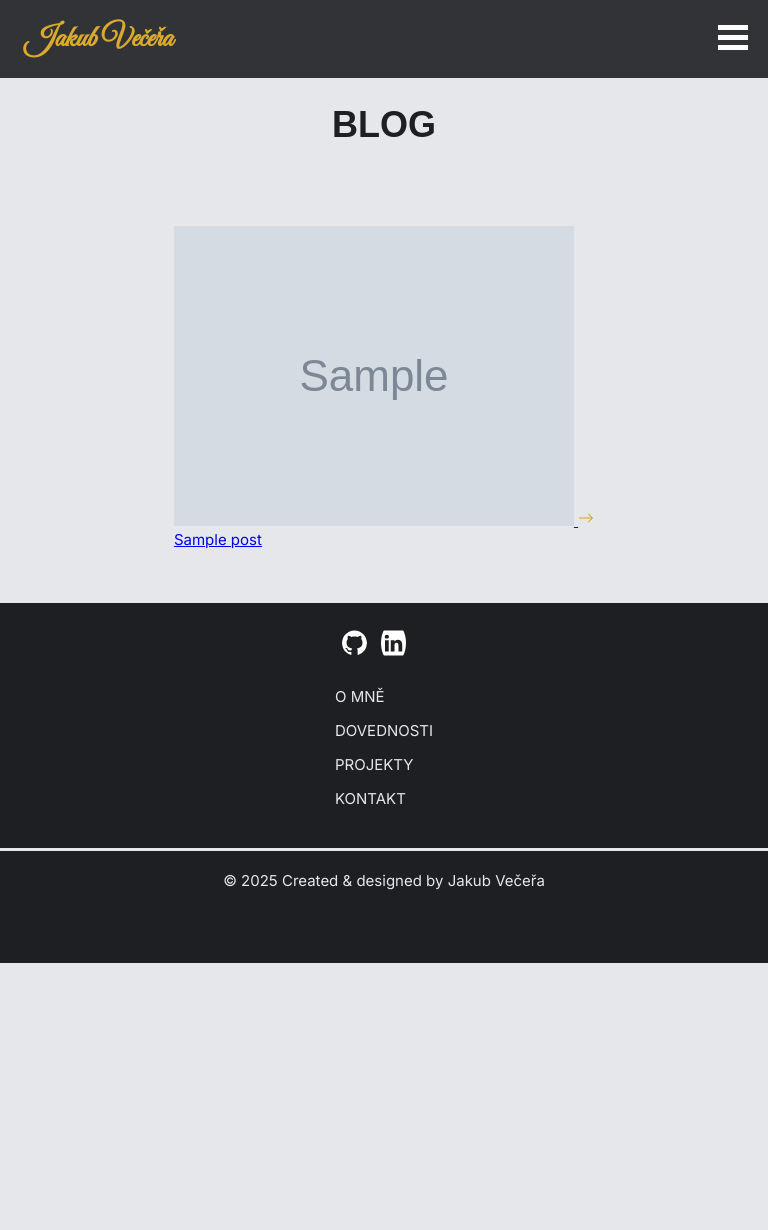
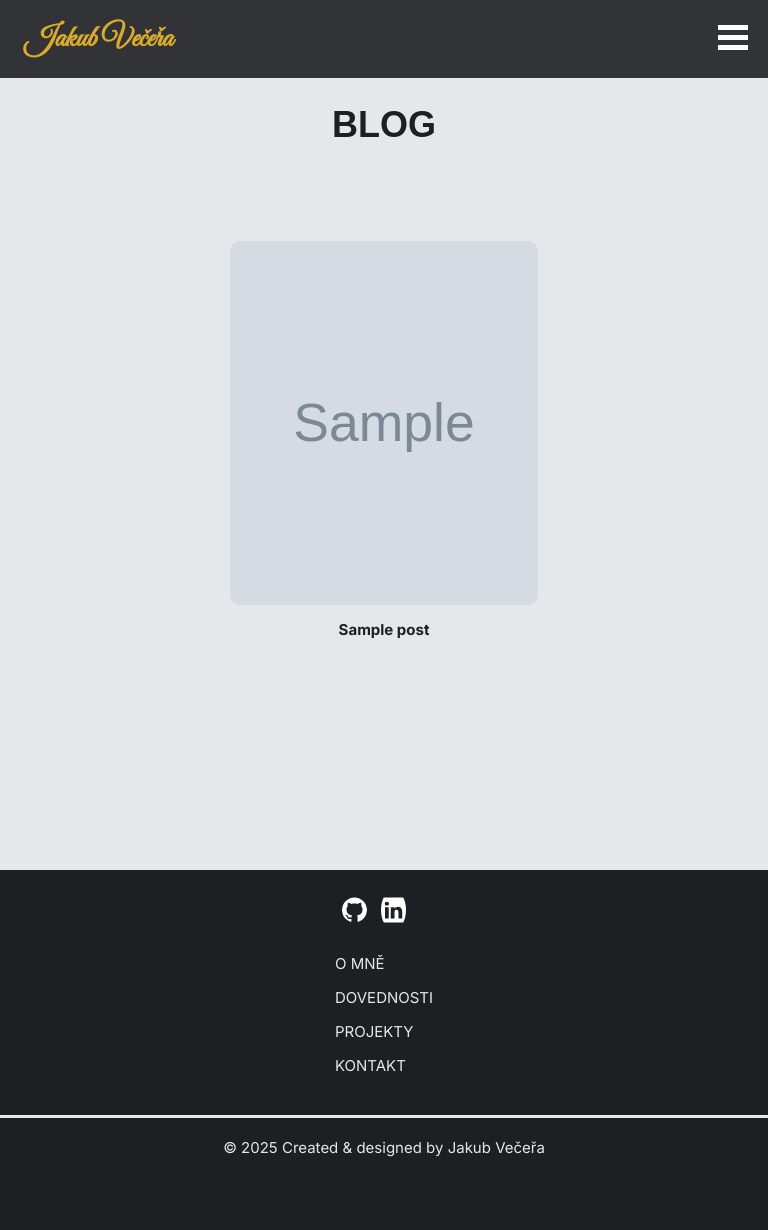
Before and after one commit to Jakub-coding99/portfolio-web, a Python web app: template templates/blog.html in a window 768 px wide. Before the commit the page ends 963 px from the top, so only its background shows below. Run offline with Jinja, Linux system fonts and the light colour scheme; the template is opened without the code that fills it: most values are stand-ins (such as "Sample title", 1, 10 or a date in 2020); grey boxes marked "Sample" are stand-in pictures.

Commit message:
added responsibility for blog section

```diff
--- a/static/style.css
+++ b/static/style.css
@@ -129,7 +129,7 @@ body {
 
 h1 {
       text-align: center;
-    margin-bottom: 80px ;
+    margin-bottom: 80px ;;
     font-family: var(--font-header);
     font-size: 2.6rem;
     font-weight: 800;
@@ -261,7 +261,7 @@ span {
 
 .container-hero,
 .container-about,
-.container-blog
+.container-blog,
 .container-project,
 .container {
 
@@ -279,6 +279,11 @@ span {
     opacity: 0;
     transform: translateX(-300px);
     transition: all 1.2s ease-in-out;
+
+}
+
+.container-about h1 {
+    padding-top: 40px;
 }
 
 .container-about.activated {
@@ -320,6 +325,8 @@ footer,
 
 
 }
+
+
 
 
 
@@ -1034,8 +1041,15 @@ textarea,
 
 /* BLOG */
 
-
-
+.posts {
+    display: grid;
+    grid-template-columns: repeat(3,1fr);
+    grid-template-rows: auto;
+    grid-auto-flow: row;
+
+
+
+}
 
 .blog-posts {
 
@@ -1044,6 +1058,128 @@ textarea,
     margin-top: 200px;
 }
 
+.blog-preview {
+   display: grid;
+   grid-template-columns: 1fr;
+   grid-template-rows: 50% 15% 35%;
+   height: 70vh;
+   width: 20vw;
+   margin: 15px 0;
+
+}
+
+.blog-content h2,
+.blog-content h2,
+.blog-content h4 {
+    margin: 25px 0 ;
+}
+
+.blog-preview-photo {
+    grid-row: 1;
+    position: relative;
+    transition: transform 1s ease;
+
+
+}
+
+.blog-preview-photo:hover {
+    transform: scale(1.05);
+}
+
+.blog-preview-photo:hover span {
+    opacity: 1;
+    transform:  opacity 1s ease;
+}
+
+.blog-preview-photo span svg:hover{
+    transform: translateX(8px);
+}
+
+
+.blog-preview-photo span {
+    padding: 15px;
+    background-color: white;
+    position: absolute;
+    top: 70%;
+    right: 10%;
+    opacity: 0;
+
+}
+
+.blog-img-wrapper {
+    display: flex;
+    justify-content: center;
+    margin: 25px 0;
+}
+
+.blog-img-wrapper img {
+    width: 30vw;
+    max-height: 50vh;
+
+}
+
+
+.blog-preview-photo span svg  {
+    color: black;
+    height: 18px;
+    width: 18px;
+    transition: transform 0.3s ease;
+
+}
+
+
+.blog-preview-photo img {
+    width: 100%;
+    height: 100%;
+     border-radius: 10px;
+}
+
+.blog-preview-title{
+    grid-row: 2;
+    text-align: center;
+    margin: 15px 0;
+
+
+}
+.blog-preview-title a {
+    text-decoration: none;
+    color: var(--bg-color-1);
+
+    font-weight: bold;
+}
+
+
+.blog-preview-desc {
+    grid-row: 3;
+    margin: 5px 10px;
+
+}
+
+/* BLOG TEMPLATE */
+.blog-header {
+    display: flex;
+    flex-direction: column;
+    justify-content: center;
+
+    padding: 20px;
+    margin: 15px 0 ;
+}
+
+.blog-photo {
+    display: flex;
+    justify-content: center;
+    margin-bottom: 20px;
+}
+
+.blog-photo img {
+    width: 100%;
+}
+
+.blog-header h2 {
+    text-align: center;
+
+    padding: 20px;
+}
 
 
 /* FOOTER */
@@ -1324,7 +1460,8 @@ h1 {
 
 
 
-.projects {
+.projects,
+.posts {
     display: flex;
     justify-content: center;
     flex-direction: column;
@@ -1332,14 +1469,25 @@ h1 {
 
 }
 
-.project {
+.project{
     height: 50vh;
     width: 70vw;
 
 
 
-}
-
+
+
+}
+
+.blog-preview {
+
+
+   grid-template-rows: 65% 10% 25%;
+   height: 60vh;
+   width: 70vw;
+   margin: 15px 0;
+
+}
 
 
 
@@ -1453,6 +1601,49 @@ textarea {
       transform: translateX(-150px);
 }
 
+.container-blog {
+    width: 100%;
+    padding: 0;
+
+}
+
+.blog-header {
+    margin-top: 10px;
+    margin-bottom: 0;
+}
+
+
+.blog-photo {
+
+
+
+    width: 80vw;
+    height: 50vh;
+
+}
+
+.blog-content  {
+    margin: 10px;
+    padding: 15px;
+}
+
+.blog-header h2 {
+    text-align: left;
+    padding: 0;
+    margin-top: 5px;
+
+
+}
+
+.blog-img-wrapper img {
+    width: 60vw;
+    max-height: 70vh;
+}
+
+
+
+
+
 footer {
     height: 45vh;
     padding: 10px 0 ;
@@ -1571,7 +1762,8 @@ h1 {
     right: 20px
 }
 
-.projects {
+.projects,
+.posts{
     grid-template-columns: repeat(2,1fr);
 }
 
@@ -1580,7 +1772,33 @@ h1 {
 }
 
 
-}
+
+.posts {
+    gap: 1rem;
+}
+
+.blog-preview {
+
+
+   height: 70vh;
+   width: 40vw;
+
+
+
+}
+
+.blog-preview-photo span {
+
+    top: 60%;
+    right: 10%;
+
+
+}
+
+
+}
+
+
 
 
 @media (min-width:1023px) and (max-width:1165px) {
--- a/templates/admin/add_content.html
+++ b/templates/admin/add_content.html
@@ -49,7 +49,8 @@
                 <div class="row">
                     <div class="label-input">
                         <label for="">Hlavní popis</label>
-                        <textarea type="input" name = "description"></textarea>
+                        <textarea type="input" name = "description" >#DIV PRO OBRÁZKY ↓
+                                                                        <div class = blog-img-wrapper></div></textarea>
 
 
                     </div>
--- a/templates/blog.html
+++ b/templates/blog.html
@@ -7,11 +7,11 @@
 
 
 <div class="project-section bg-2 text-2">
-    <div class="container-project bg-2 text-2">
+    <div class="container-blog bg-2 text-2">
         <div class="project-page">
             <h1>BLOG</h1>
 
-            <div class="projects">
+            <div class="posts">
             {% for post in posts %}
 
                 <div class="blog-preview">
--- a/templates/main.html
+++ b/templates/main.html
@@ -31,11 +31,11 @@
 </div>
 
 
-<div class="custom-shape-divider-bottom-1760609905">
+<!-- <div class="custom-shape-divider-bottom-1760609905">
     <svg data-name="Layer 1" xmlns="http://www.w3.org/2000/svg" viewBox="0 0 1200 120" preserveAspectRatio="none">
         <path d="M1200 0L0 0 899.25 114.72 1200 0z" class="shape-fill"></path>
     </svg>
-</div>
+</div> -->
 
    </div>
 
```
Also changed, not shown: static/admin.css (+10 -0 lines).
